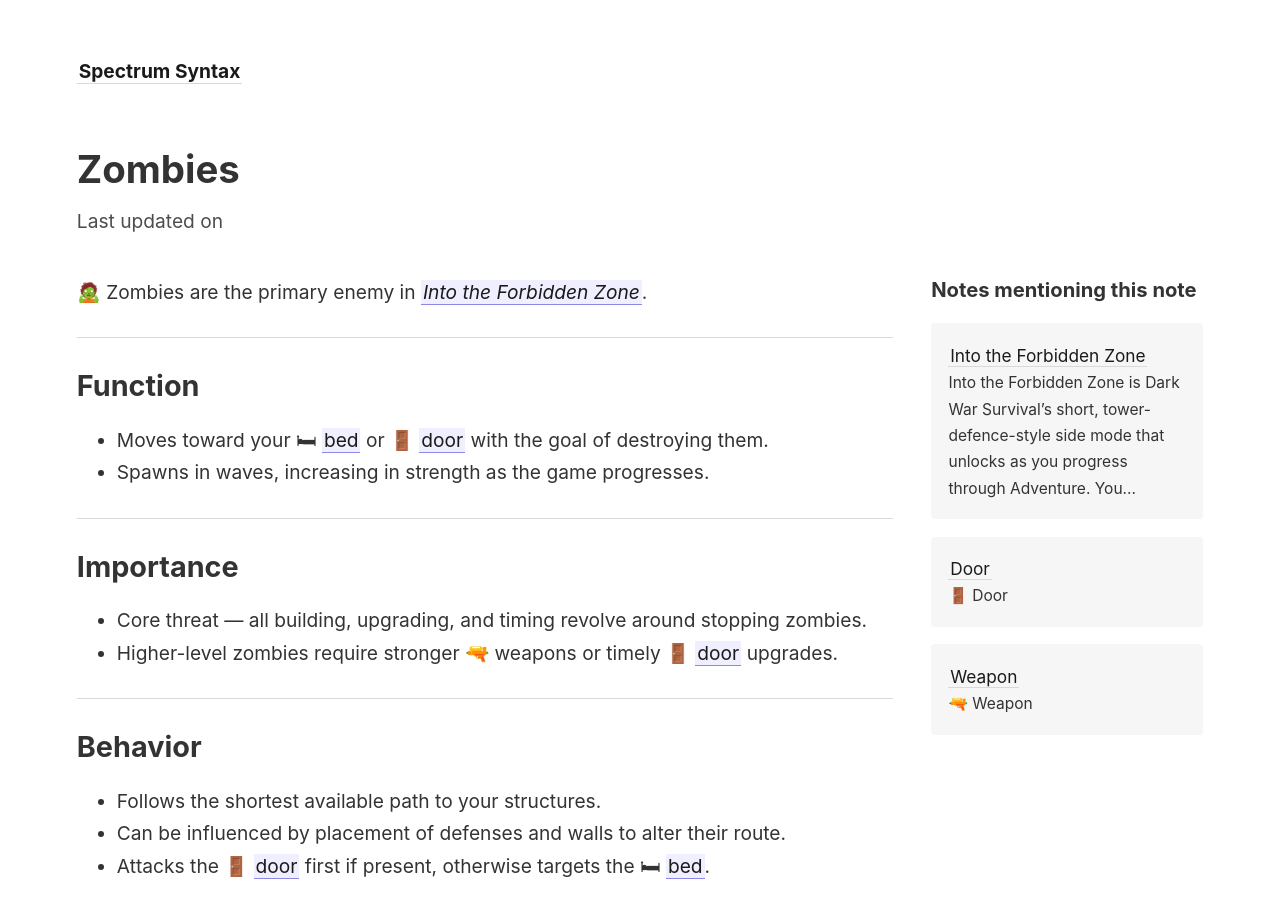
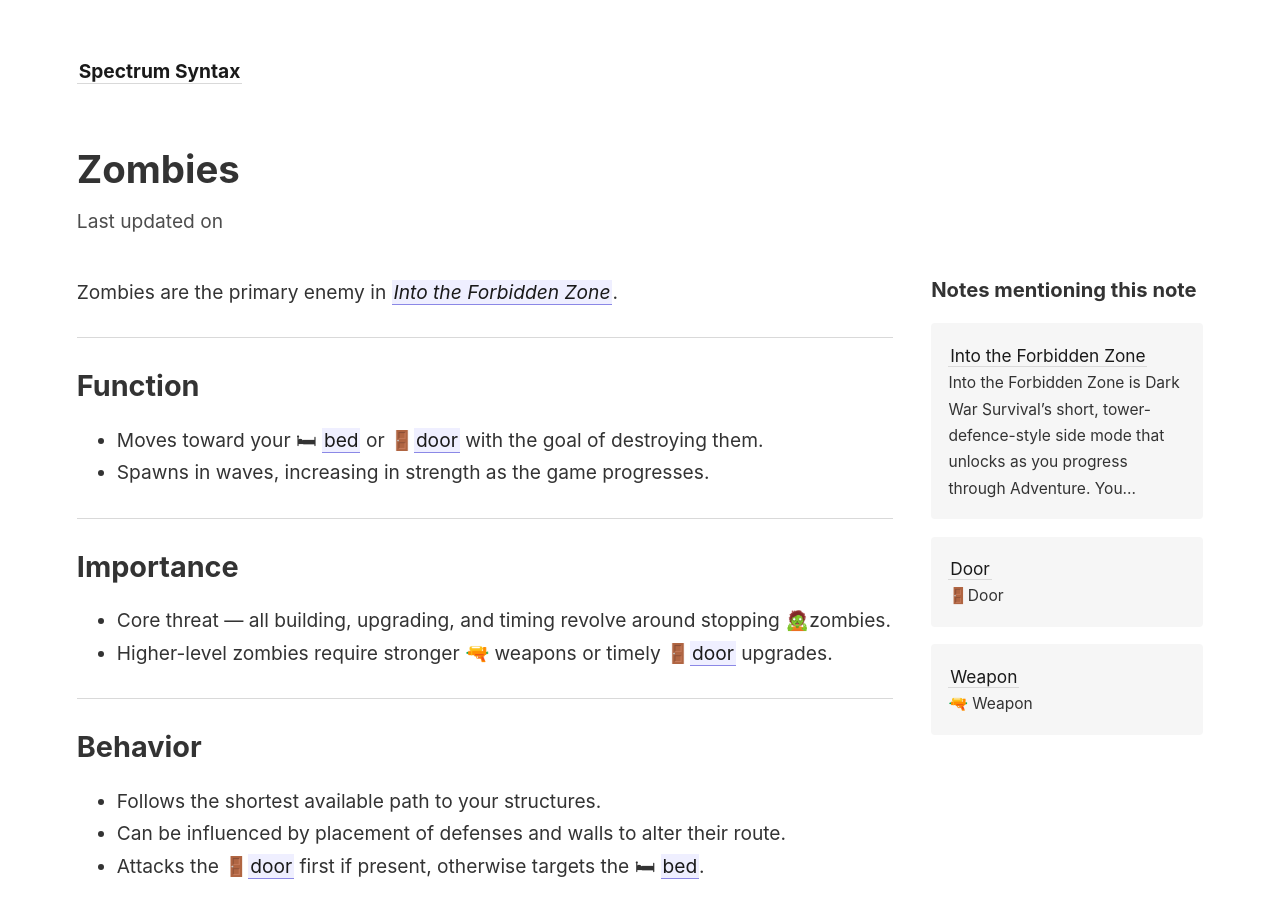
Before and after one commit to Chantal13/Spectrum-Syntax, a Jekyll site: the page built from _notes/Games/Dark War Survival/zombies.md, in a window 1280 px wide and 900 px high. Built offline with Jekyll 4.4.1, drawn with Linux system fonts in a browser that asks for light colours; some of the changed text lies outside the part shown.

Commit message:
Update content

```diff
--- a/_notes/Games/Dark War Survival/zombies.md
+++ b/_notes/Games/Dark War Survival/zombies.md
@@ -5,33 +5,33 @@ aliases:
   - Zombies
   - zombie
 ---
-🧟 Zombies are the primary enemy in *[[Into the Forbidden Zone]]*.
+Zombies are the primary enemy in *[[Into the Forbidden Zone]]*.
 
 ---
 
 ## Function
-- Moves toward your 🛏 [[bed]] or 🚪 [[door]] with the goal of destroying them.
+- Moves toward your 🛏 [[bed]] or 🚪[[door]] with the goal of destroying them.
 - Spawns in waves, increasing in strength as the game progresses.
 
 ---
 
 ## Importance
-- Core threat — all building, upgrading, and timing revolve around stopping zombies.
-- Higher-level zombies require stronger 🔫 weapons or timely 🚪 [[door]] upgrades.
+- Core threat — all building, upgrading, and timing revolve around stopping 🧟zombies.
+- Higher-level zombies require stronger 🔫 weapons or timely 🚪[[door]] upgrades.
 
 ---
 
 ## Behavior
 - Follows the shortest available path to your structures.
 - Can be influenced by placement of defenses and walls to alter their route.
-- Attacks the 🚪 [[door]] first if present, otherwise targets the 🛏 [[bed]].
+- Attacks the 🚪[[door]] first if present, otherwise targets the 🛏 [[bed]].
 
 ---
 
 ## Strategy
-- Position 🔫 weapons to hit zombies for as long as possible before they reach your [[door]].
-- Upgrade strategically to match the increasing zombie HP in later waves.
-- Delay contact with the 🚪 [[door]] to avoid early damage.
+- Position 🔫 weapons to hit zombies for as long as possible before they reach your 🚪[[door]].
+- Upgrade strategically to match the increasing 🧟 zombie HP in later waves.
+- Delay contact with the 🚪[[door]] to avoid early damage.
 
 ---
 
```
Also changed, not shown: _notes/Games/Dark War Survival/door.md (+1 -1 lines), _notes/Rockhounding/Guides/Rocks and Minerals.md (added, +41 -0 lines), _notes/Rockhounding/Rockhounding.md (+5 -2 lines).
